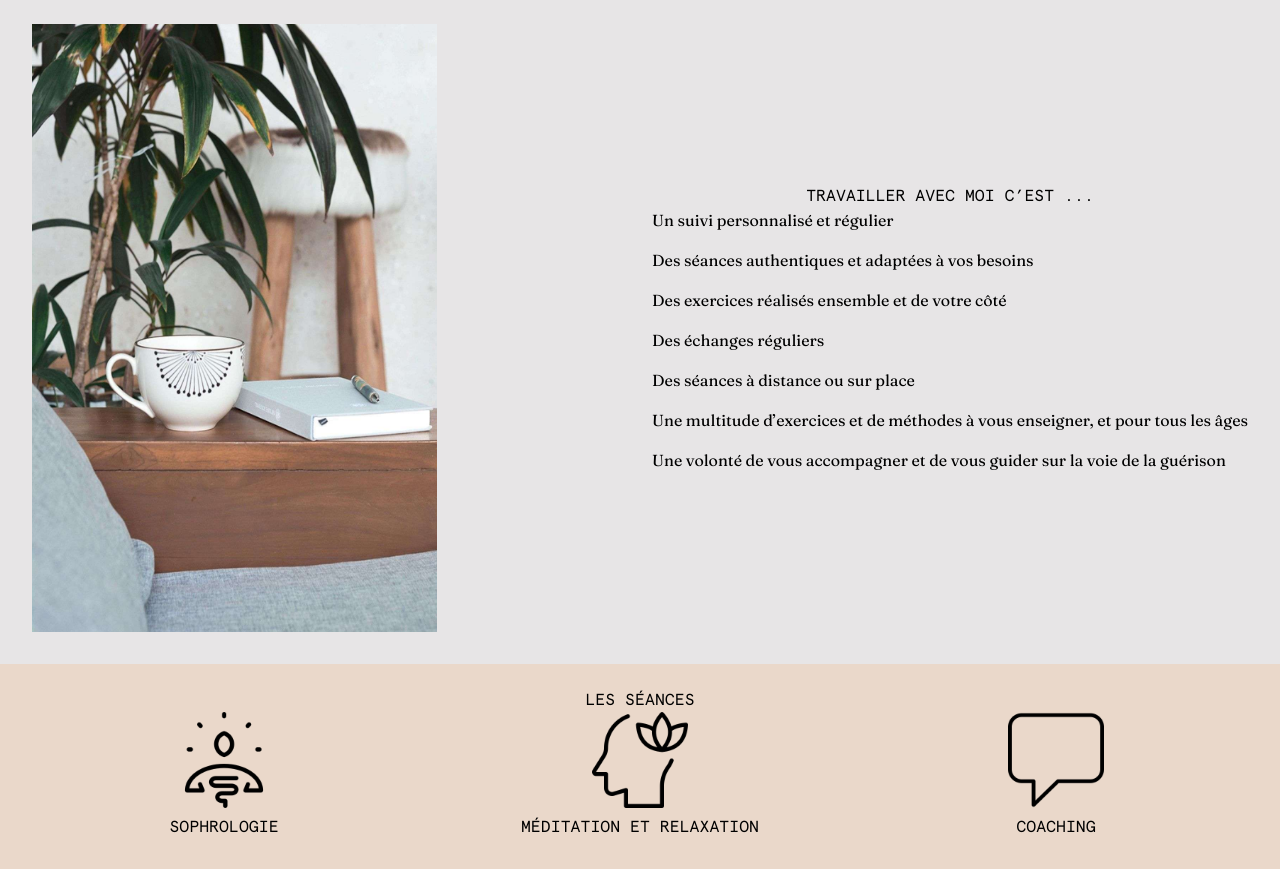
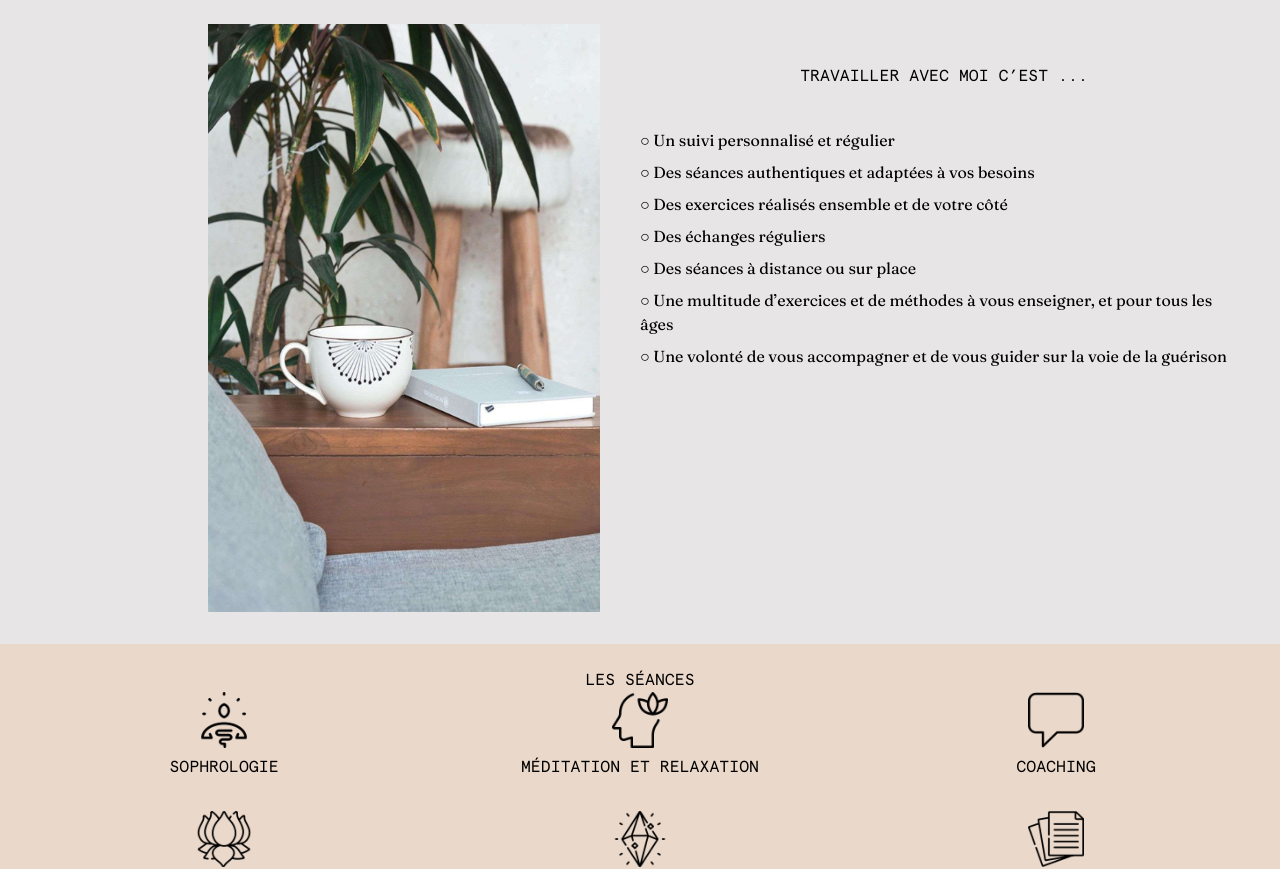
Before and after one commit to Tfregona/Dans_Ton_Ame, a Next.js app: page / in a window 1280 px wide. Shown: the part 1060-1929 px from the top of the page. Built offline with nearby package versions, Linux system fonts and the light colour scheme.

Commit message:
Finalisation homepage You + Sessions

```diff
--- a/components/homepage/sessions.js
+++ b/components/homepage/sessions.js
@@ -52,7 +52,7 @@ export default function Sessions() {
         <div className="grid grid-cols-1 md:grid-cols-3 gap-8">
           {Content.map((item) => (
             <div className="flex flex-col" key={item.id}>
-              <div className="mx-auto w-24">
+              <div className="mx-auto w-14">
                 {/* <img src={item.image} alt={item.description} /> */}
                 <Image
                   width={1000}
--- a/components/homepage/you.js
+++ b/components/homepage/you.js
@@ -1,5 +1,5 @@
 import Image from "next/image";
-import DesktopImage from "../../public/img/homepage/home1.jpeg"
+import DesktopImage from "../../public/img/homepage/home1.jpeg";
 
 export default function You() {
   const Content = [
@@ -36,10 +36,12 @@ export default function You() {
   ];
   return (
     <>
-      <p className="py-14 text-center font-steinfeld text-5xl">La sophrologie et vous</p>
+      <p className="py-14 text-center font-steinfeld text-5xl">
+        La sophrologie et vous
+      </p>
       <div className="px-6 max-w-7xl mx-auto lg:px-8">
-        <div className="grid grid-cols-1 md:grid-cols-3">
-          <div className="hidden md:block">
+        <div className="grid grid-cols-1 lg:grid-cols-2">
+          <div className="hidden lg:block pl-44 pr-10">
             <Image
               width={1000}
               height={1500}
@@ -49,20 +51,14 @@ export default function You() {
               alt="Desktop"
             />
           </div>
-          <div className="col-span-2 flex-1 flex items-center justify-end">
-            <div>
-              <p className="text-center font-apercu">
-                TRAVAILLER AVEC MOI C’EST ...
-              </p>
-              <div className="flex-1 flex items-center">
-                <div className="flex flex-col space-y-4">
-                  {Content.map((item) => (
-                    <p key={item.id}>
-                      {item.description}
-                    </p>
-                  ))}
-                </div>
-              </div>
+          <div>
+            <p className="p-10 text-center font-apercu">
+              TRAVAILLER AVEC MOI C’EST ...
+            </p>
+            <div className="flex flex-col space-y-2">
+              {Content.map((item) => (
+                <p key={item.id} className="">○ {item.description}</p>
+              ))}
             </div>
           </div>
         </div>
```
